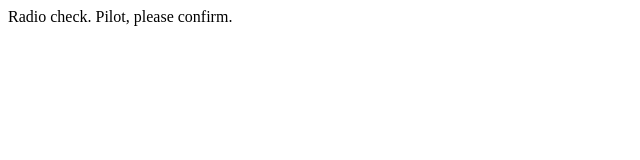
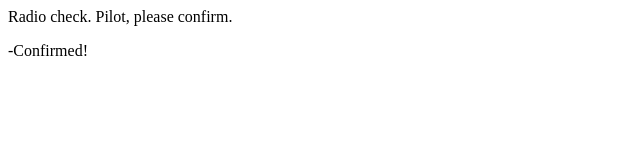
Before and after one commit to Likalamu/communication-log, a plain HTML site: page index.html in a window 1280 px wide. Shown: the full height of the page, 0-640 px from the left. Drawn offline with Linux system fonts and the light colour scheme.

Commit message:
Added second line to log

```diff
--- a/index.html
+++ b/index.html
@@ -1,5 +1,7 @@
 <html>
 <body>
    <p>Radio check. Pilot, please confirm.</p>
+
+   <p>-Confirmed!</p>
 </body>
 </html>
```
